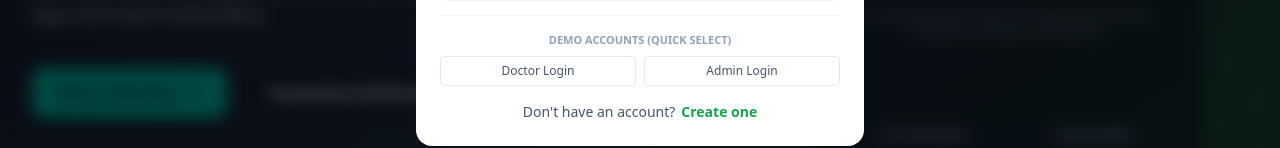
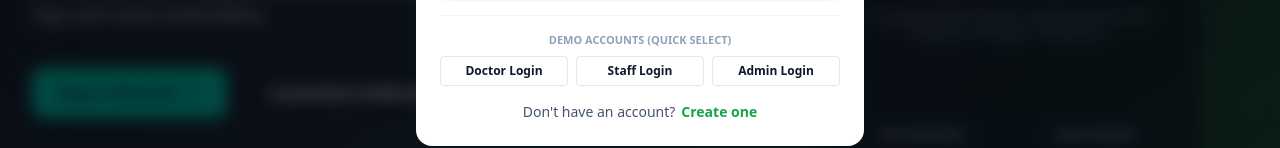
Before and after one commit to srijithit/ZAXO-, a Next.js app: page / in a window 1280 px wide. Both pictures are taken after a click on the button "Sign In". Shown: the part 532-680 px from the top of the page. Built offline with nearby package versions, Linux system fonts and the light colour scheme; no server answers; the database is empty.

Commit message:
Support dynamic Admin/Staff Panel/Dashboard labels in Navbar and add demo Staff Login credentials

```diff
--- a/prisma/seed.ts
+++ b/prisma/seed.ts
@@ -27,6 +27,17 @@ async function main() {
       password: 'admin', // Simple password for demo
       role: 'ADMIN',
       phone: '9876543210'
+    }
+  });
+
+  console.log('Seeding staff user...');
+  await prisma.user.create({
+    data: {
+      name: 'ZAXO Staff',
+      email: 'staff@zaxo.com',
+      password: 'staff', // Simple password for demo
+      role: 'STAFF',
+      phone: '9876543212'
     }
   });
 
--- a/src/components/LoginModal.tsx
+++ b/src/components/LoginModal.tsx
@@ -123,10 +123,13 @@ export default function LoginModal({ isOpen, onClose }: LoginModalProps) {
   };
 
   // Pre-fill helper credentials to make testing extremely easy for the user
-  const handlePrefill = (role: 'admin' | 'user') => {
+  const handlePrefill = (role: 'admin' | 'staff' | 'user') => {
     if (role === 'admin') {
       setEmail('admin@zaxo.com');
       setPassword('admin');
+    } else if (role === 'staff') {
+      setEmail('staff@zaxo.com');
+      setPassword('staff');
     } else {
       setEmail('arjun@hospital.com');
       setPassword('user');
@@ -301,18 +304,25 @@ export default function LoginModal({ isOpen, onClose }: LoginModalProps) {
               {isLoginView && (
                 <div className="mt-4 pt-4 border-t border-slate-100">
                   <p className="text-[11px] font-semibold text-slate-400 uppercase text-center mb-2">Demo Accounts (Quick Select)</p>
-                  <div className="grid grid-cols-2 gap-2">
+                  <div className="grid grid-cols-3 gap-2">
                     <button
                       type="button"
                       onClick={() => handlePrefill('user')}
-                      className="px-2 py-1.5 border border-slate-200 hover:border-primary text-slate-600 hover:text-primary rounded text-xs transition-colors"
+                      className="px-2 py-1.5 border border-slate-200 hover:border-primary text-slate-605 hover:text-primary rounded text-[10px] sm:text-xs transition-colors font-semibold"
                     >
                       Doctor Login
                     </button>
                     <button
                       type="button"
+                      onClick={() => handlePrefill('staff')}
+                      className="px-2 py-1.5 border border-slate-200 hover:border-primary text-slate-605 hover:text-primary rounded text-[10px] sm:text-xs transition-colors font-semibold"
+                    >
+                      Staff Login
+                    </button>
+                    <button
+                      type="button"
                       onClick={() => handlePrefill('admin')}
-                      className="px-2 py-1.5 border border-slate-200 hover:border-primary text-slate-600 hover:text-primary rounded text-xs transition-colors"
+                      className="px-2 py-1.5 border border-slate-200 hover:border-primary text-slate-605 hover:text-primary rounded text-[10px] sm:text-xs transition-colors font-semibold"
                     >
                       Admin Login
                     </button>
--- a/src/components/Navbar.tsx
+++ b/src/components/Navbar.tsx
@@ -62,7 +62,7 @@ export default function Navbar() {
             </Link>
             {(user?.role === 'ADMIN' || user?.role === 'STAFF') && (
               <Link href="/admin" className="text-amber-600 hover:text-amber-700 transition-colors border-b-2 border-transparent flex items-center gap-1 font-semibold">
-                <Shield className="w-4 h-4" /> Admin Panel
+                <Shield className="w-4 h-4" /> {user?.role === 'ADMIN' ? 'Admin Panel' : 'Staff Panel'}
               </Link>
             )}
           </nav>
@@ -105,7 +105,7 @@ export default function Navbar() {
                         onClick={() => setIsProfileDropdownOpen(false)}
                         className="flex items-center px-4 py-2 text-sm text-amber-700 hover:bg-amber-50 font-semibold border-b border-slate-50"
                       >
-                        <Shield className="w-4 h-4 mr-2" /> Admin Dashboard
+                        <Shield className="w-4 h-4 mr-2" /> {user.role === 'ADMIN' ? 'Admin Dashboard' : 'Staff Dashboard'}
                       </Link>
                     )}
                     <Link
@@ -186,7 +186,7 @@ export default function Navbar() {
               onClick={() => setIsMobileMenuOpen(false)}
               className="block px-3 py-2 rounded-lg text-base font-bold text-amber-700 bg-amber-50"
             >
-              Admin Dashboard
+              {user?.role === 'ADMIN' ? 'Admin Dashboard' : 'Staff Dashboard'}
             </Link>
           )}
         </div>
```
